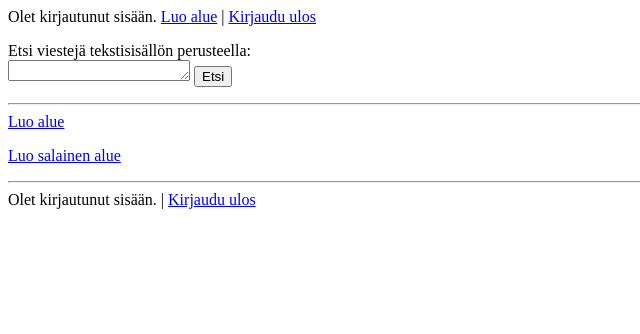
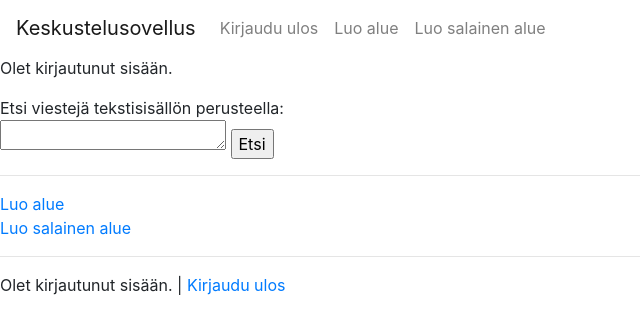
Before and after one commit to taapp/tsoha-keskustelusovellus, a Flask app: template templates/areas.html in a window 1280 px wide. Shown: the top 334 px of the page, without its empty margins (0-640 px from the left). Run offline with Flask 2, Linux system fonts and the light colour scheme; the template is opened without the code that fills it, so the values that code supplies are empty; the visitor is signed in with stand-in values (Sample User, id 1); some libraries are stand-ins or nearby versions.

Commit message:
Add bootstrap and other improvements to areas and threads pages

```diff
--- a/routes.py
+++ b/routes.py
@@ -211,7 +211,8 @@ def handle_areas():
 
 @app.route("/threads<area_id>", methods=["GET", "POST"])
 def handle_threads(area_id):
-    return render_template("threads.html", threads=threads.get_list(area_id), area_id=area_id)
+    area_name = areas.get_area_name(area_id)
+    return render_template("threads.html", threads=threads.get_list(area_id), area_id=area_id, area_name=area_name)
 
 @app.route("/messages<thread_id>", methods=["GET", "POST"])
 def handle_messages(thread_id):
--- a/templates/areas.html
+++ b/templates/areas.html
@@ -6,10 +6,31 @@
 <p>Et ole kirjautunut sisään.</p>
 {% endif %}
 -->
+<meta name="viewport" content="width=device-width, initial-scale=1, shrink-to-fit=no">
+<link rel="stylesheet" href="https://stackpath.bootstrapcdn.com/bootstrap/4.5.0/css/bootstrap.min.css">
+
 {% if session.user_id %}
+
+<nav class="navbar navbar-expand-sm navbar-light">
+    <a class="navbar-brand" href="#">Keskustelusovellus</a>
+    <ul class="navbar-nav">
+      <li class="nav-item">
+        <a class="nav-link" href="/logout">Kirjaudu ulos</a>
+      </li>
+        {% if session.user_is_admin==True %}
+        <li class="nav-item"></li>
+            <a class="nav-link" href="{{ url_for('new_area') }}">Luo alue</a>
+        </li>
+        <li class="nav-item"></li>
+            <a class="nav-link" href="{{ url_for('new_secret_area') }}">Luo salainen alue</a>
+        </li>
+        {% endif %}
+    </ul>
+  </nav>
+
 Olet kirjautunut sisään.
 <!-- <a href="/new">Lähetä viesti</a> |  <a href="/logout">Kirjaudu ulos</a> -->
-<a href="{{ url_for('new_area') }}">Luo alue</a> | <a href="/logout">Kirjaudu ulos</a>
+<!--<a href="{{ url_for('new_area') }}">Luo alue</a> | <a href="/logout">Kirjaudu ulos</a> -->
 <p></p>
 Etsi viestejä tekstisisällön perusteella:
 <form action="/search_messages" method="post">
--- a/users.py
+++ b/users.py
@@ -16,6 +16,7 @@ def login(username, password):
     else:
         if check_password_hash(user.password, password):
             session["user_id"] = user.id
+            session["username"] = username
             session["user_is_admin"] = user.is_admin
             session["csrf_token"] = token_hex(16)
             return True
```
Also changed, not shown: templates/threads.html (+19 -0 lines).
